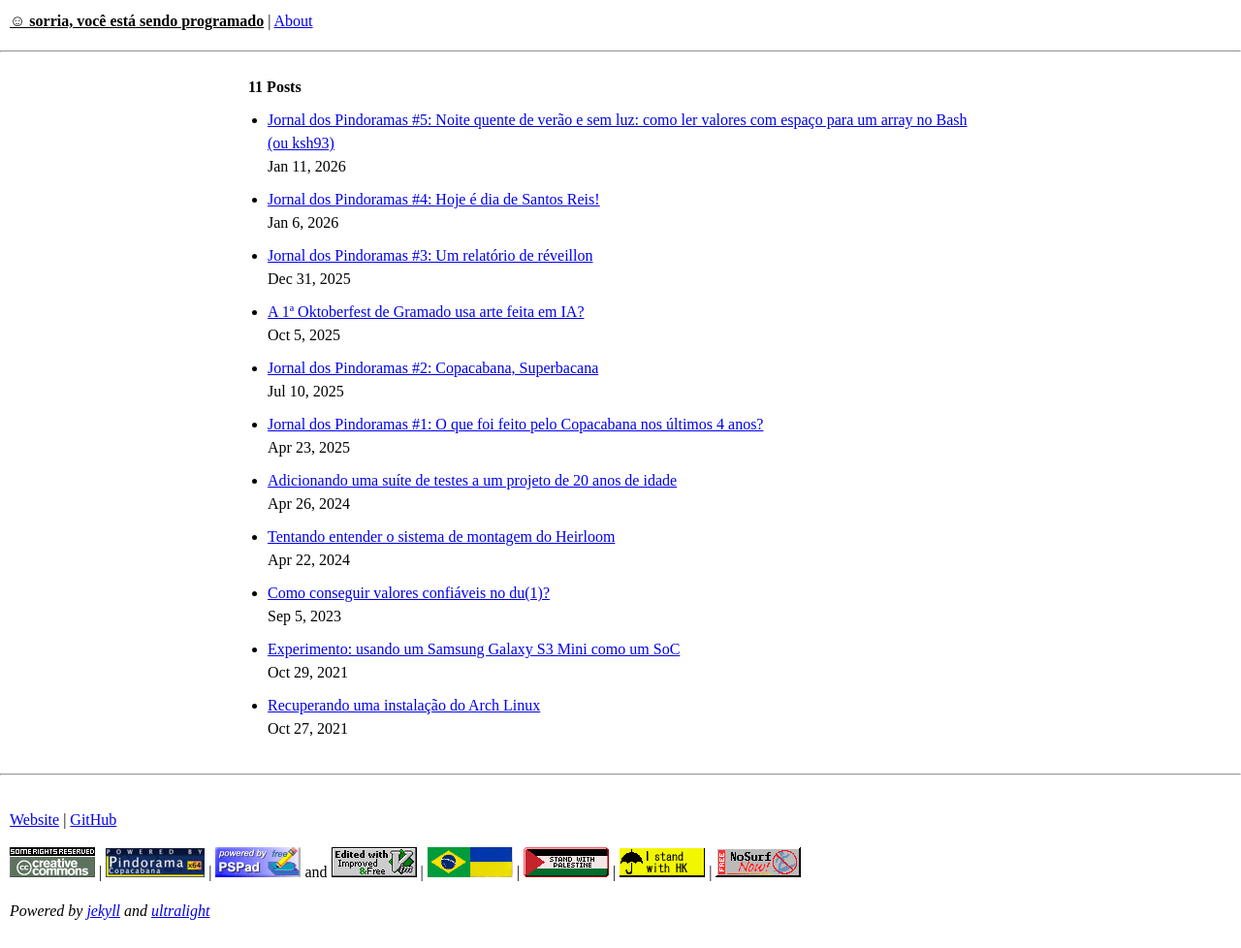
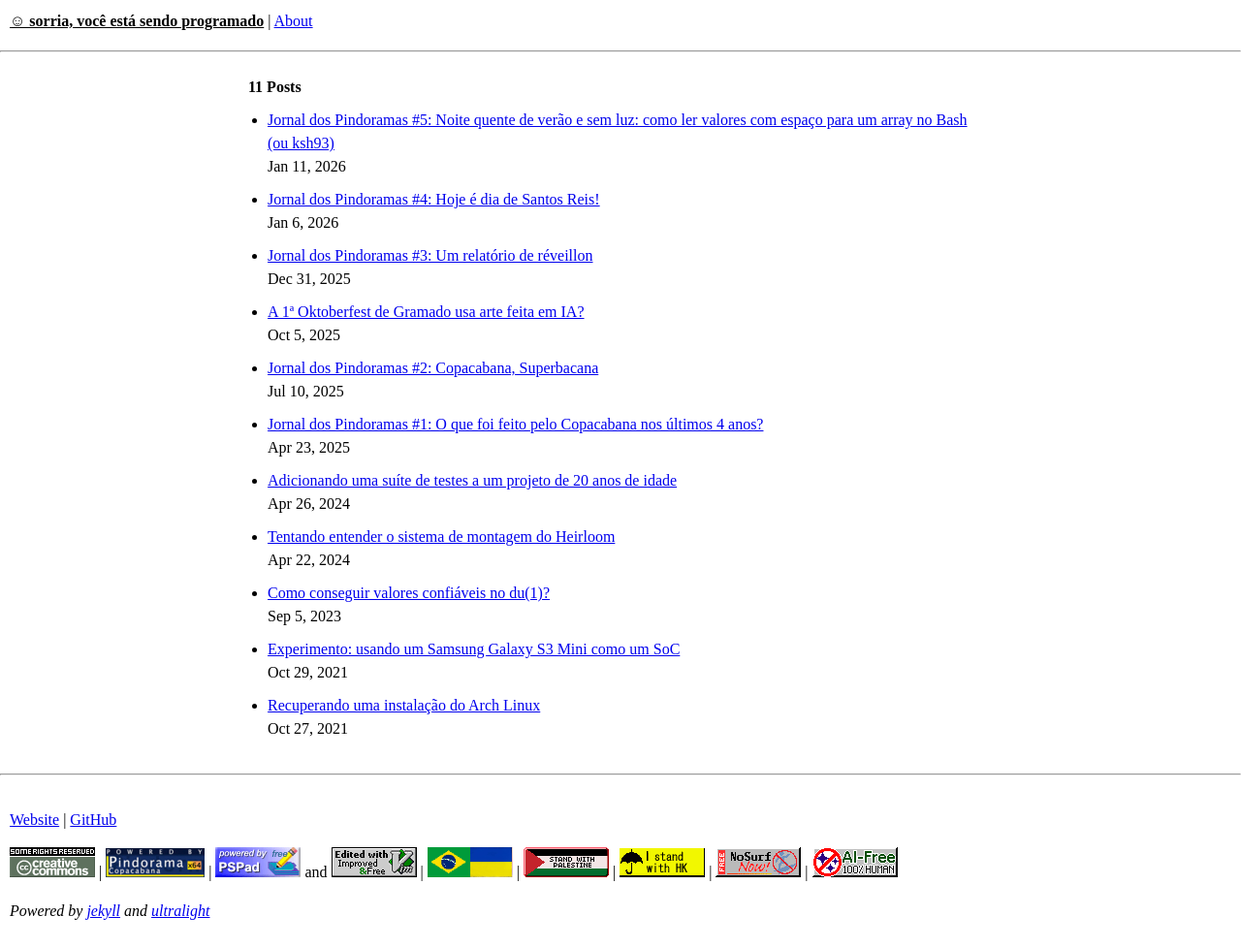
Before and after one commit to takusuman/blog, a Jekyll site: the page built from index.markdown, in a window 1280 px wide. Shown: the whole page at 97% size. Built offline with Jekyll 4.4.1, drawn with Linux system fonts in a browser that asks for light colours.

Commit message:
feat: 100% human work!

```diff
--- a/_includes/footer.md
+++ b/_includes/footer.md
@@ -10,5 +10,6 @@ and
 | [![Respect the International law](/blog/assets/badges/standwithps.png)](https://en.wikipedia.org/wiki/United_Nations_Partition_Plan_for_Palestine)
 | [![I fight for freedom](/blog/assets/badges/ISTANDWITHHK.PNG)](https://www.standwithhk.org/)
 | [![Stop wasting life on the net](/blog/assets/badges/NoSurf_NOW.PNG)](https://nosurf.net/)
+| [![100% human work!](/blog/assets/badges/100percenthuman.gif)](https://aspiz.uk/100percenthuman/)
 
 *Powered by [jekyll](https://jekyllrb.com/) and [ultralight](http://github.com/kotet/ultralight)*
```
Also changed, not shown: assets/badges/100percenthuman.gif (added).
